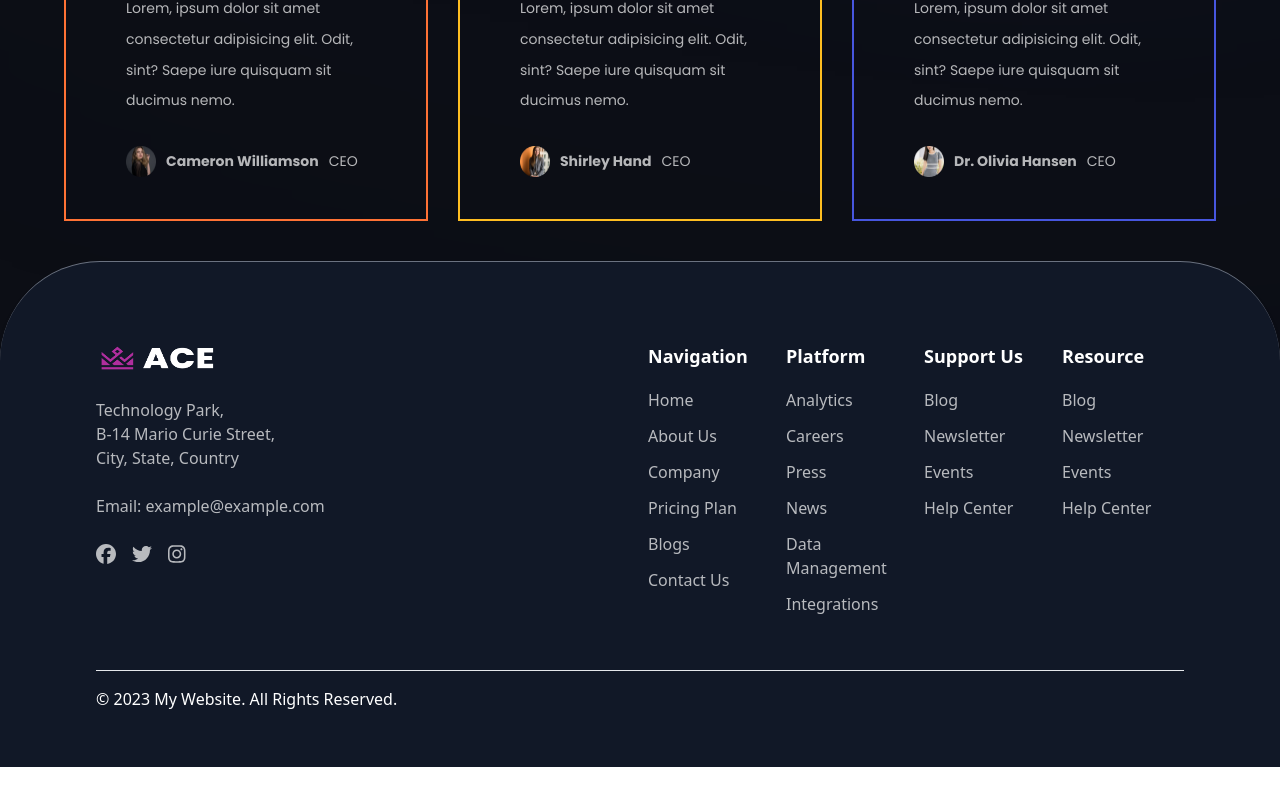
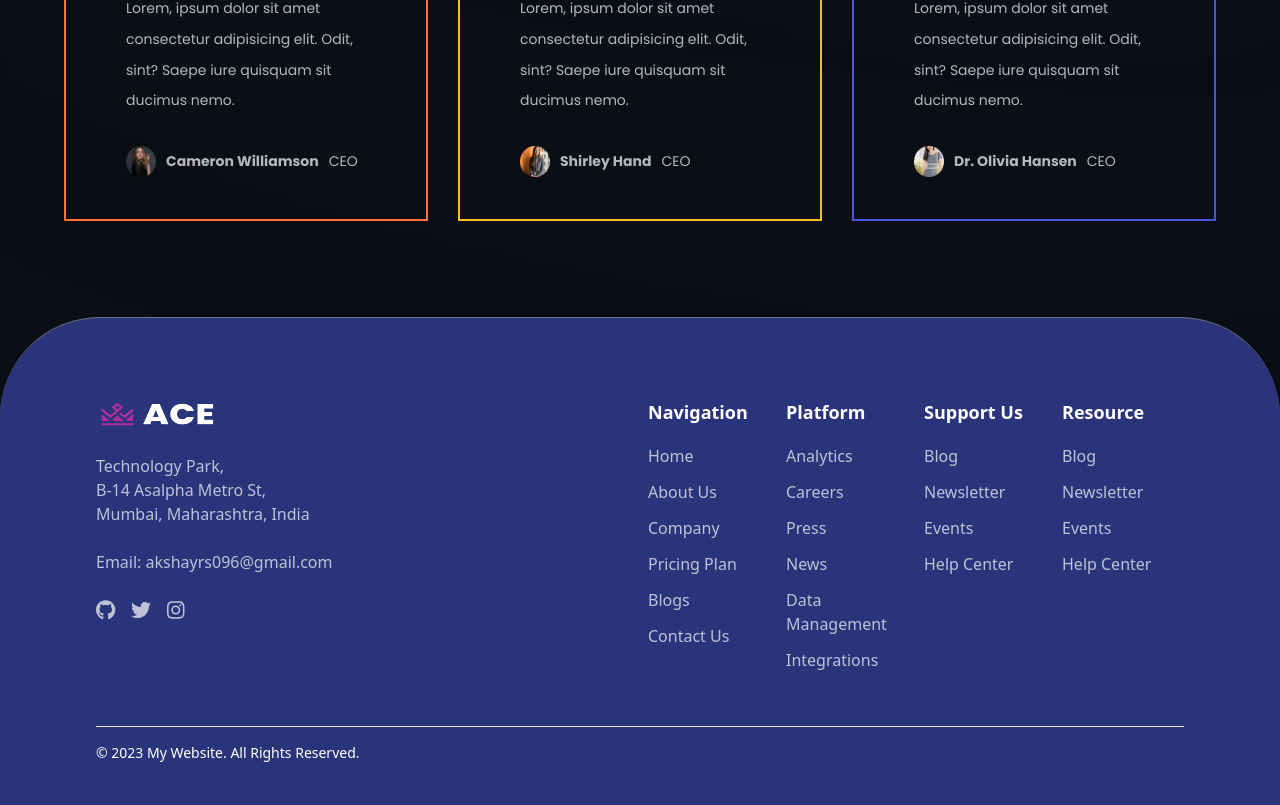
Before and after one commit to Akshay200228/snippet-webApp, a React (Vite) app: page / in a window 1280 px wide. Shown: the part 1499-2304 px from the top of the page. Before the commit the page ends 2266 px from the top, so only its background shows below. Built offline with nearby package versions, Linux system fonts and the light colour scheme.

Commit message:
Add Footer

```diff
--- a/package.json
+++ b/package.json
@@ -12,6 +12,7 @@
   "dependencies": {
     "@fortawesome/free-brands-svg-icons": "^6.4.0",
     "@fortawesome/react-fontawesome": "^0.2.0",
+    "@material-tailwind/react": "^2.0.4",
     "@react-spring/web": "^9.7.3",
     "@splinetool/react-spline": "^2.2.6",
     "aos": "^2.3.4",
--- a/src/App.jsx
+++ b/src/App.jsx
@@ -54,7 +54,7 @@ const App = () => {
               </div>
             </div>
 
-            <div className={`${styles.paddingX} ${styles.flexStart} mt-10 border-t border-gray-500 rounded-t-[100px] rounded-b-none shadow-md bg-gray-900`} data-aos="fade">
+            <div className={`${styles.paddingX} ${styles.flexStart} mt-24 border-t border-gray-500 rounded-t-[100px] rounded-b-none shadow-md bg-[#29347a]`} data-aos="fade">
             <div className={`${styles.boxWidth}`}>
               <Footer />
             </div>
--- a/src/components/Footer.jsx
+++ b/src/components/Footer.jsx
@@ -1,8 +1,8 @@
 import React from "react";
-// import { p } from "@material-tailwind/react";
+import { Typography } from "@material-tailwind/react";
 import { logo6 } from '../assets';
 import { FontAwesomeIcon } from '@fortawesome/react-fontawesome';
-import { faFacebook, faTwitter, faInstagram } from '@fortawesome/free-brands-svg-icons';
+import { faFacebook, faTwitter, faInstagram, faGithub } from '@fortawesome/free-brands-svg-icons';
 
 const LINKS = [
   {
@@ -28,7 +28,6 @@ const currentYear = new Date().getFullYear();
 const Footer = () => {
   return (
     <footer
-    id="contact"
       className="relative w-full mt-20 mb-10"
       data-aos='fade-up' data-aos-delay='600'
     >
@@ -37,49 +36,49 @@ const Footer = () => {
           <div className="flex flex-col items-start">
             <img src={logo6} alt="logo6" className="w-[124px] h-[32px] mb-6" />
 
-            <p variant="paragraph" className="text-dimWhite">
+            <Typography variant="paragraph" className="text-dimWhite">
               Technology Park,<br />
-              B-14 Mario Curie Street,<br />
-              City, State, Country
-            </p>
+              B-14 Asalpha Metro St,<br />
+              Mumbai, Maharashtra, India
+            </Typography>
 
-            <p variant="paragraph" className="mt-6 text-dimWhite">
-              Email: <a href="mailto:example@example.com" className="text-dimWhite">example@example.com</a>
-            </p>
+            <Typography variant="paragraph" className="mt-6 text-dimWhite">
+              Email: <a href="mailto:akshayrs096@gmail.com" className="text-dimWhite">akshayrs096@gmail.com</a>
+            </Typography>
             <hr />
 
             <div className="flex mt-6 space-x-4">
               <a href="https://www.facebook.com/your-facebook-page" target="_blank" rel="noopener noreferrer">
-                <FontAwesomeIcon icon={faFacebook} className="text-xl text-dimWhite hover:text-white" />
+                <FontAwesomeIcon icon={faGithub} className="text-xl text-dimWhite hover:text-purple-400" />
               </a>
               <a href="https://www.twitter.com/your-twitter-profile" target="_blank" rel="noopener noreferrer">
-                <FontAwesomeIcon icon={faTwitter} className="text-xl text-dimWhite hover:text-white" />
+                <FontAwesomeIcon icon={faTwitter} className="text-xl text-dimWhite hover:text-purple-400" />
               </a>
               <a href="https://www.instagram.com/your-instagram-profile" target="_blank" rel="noopener noreferrer">
-                <FontAwesomeIcon icon={faInstagram} className="text-xl text-dimWhite hover:text-white" />
+                <FontAwesomeIcon icon={faInstagram} className="text-xl text-dimWhite hover:text-purple-400" />
               </a>
             </div>
           </div>
           <div className="grid justify-between grid-cols-2 gap-4 mt-6 md:grid-cols-4 md:mt-0">
             {LINKS.map(({ title, items }) => (
               <ul key={title}>
-                <p
+                <Typography
                   variant="small"
                   color="blue-gray"
                   className="mb-3 text-lg font-semibold text-white"
                 >
                   {title}
-                </p>
+                </Typography>
                 {items.map((link) => (
                   <li key={link}>
-                    <p
+                    <Typography
                       as="a"
                       href="#"
                       color="gray"
-                      className="py-1.5 font-normal transition-colors text-dimWhite hover:text-secondary"
+                      className="py-1.5 font-normal transition-colors text-dimWhite hover:text-purple-400"
                     >
                       {link}
-                    </p>
+                    </Typography>
                   </li>
                 ))}
               </ul>
@@ -87,7 +86,7 @@ const Footer = () => {
           </div>
         </div>
         <div className="flex flex-col items-center justify-center w-full py-4 mt-12 border-t border-blue-gray-50 md:flex-row md:justify-between">
-          <p
+          <Typography
             variant="small"
             className="mb-4 font-normal text-center text-white md:mb-0"
           >
@@ -95,7 +94,7 @@ const Footer = () => {
             <a href="#">
               My Website
             </a>. All Rights Reserved.
-          </p>
+          </Typography>
         </div>
       </div>
     </footer>
```
Also changed, not shown: 1 other file (tests, documents, lock files or other folders).
